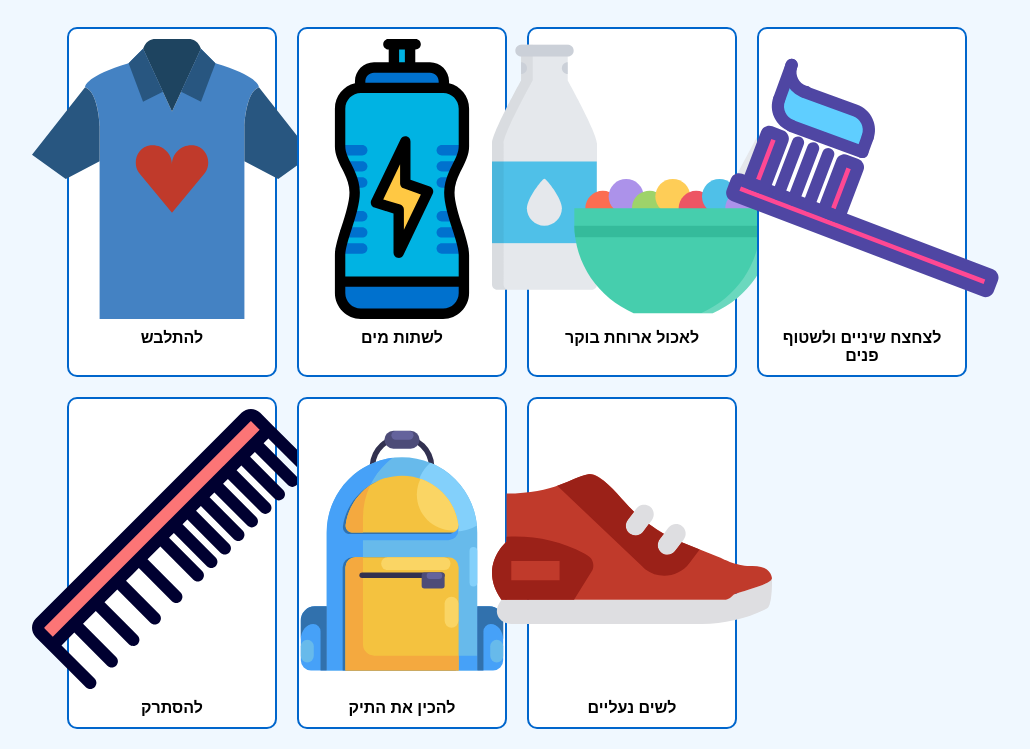
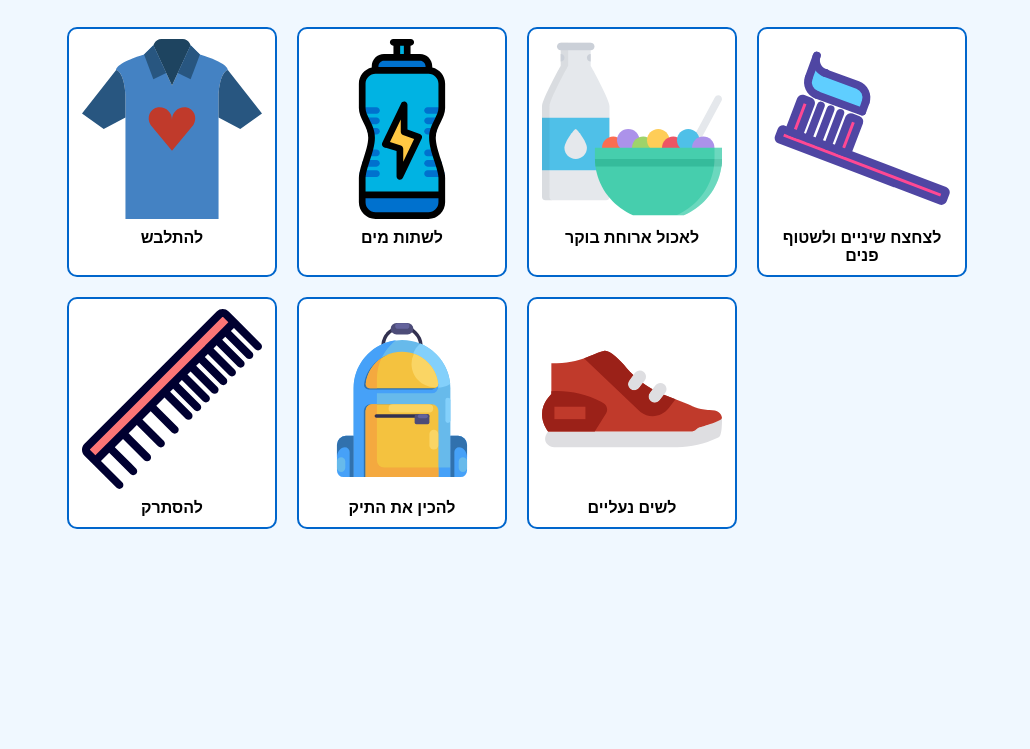
Before and after one commit to YuriPersonal/mornig-chores, a plain HTML site: page index.html in a window 1280 px wide. Shown: the part 81-830 px from the top of the page, without its empty margins (123-1153 px from the left). After the commit the page ends 800 px from the top, so only its background shows below. Drawn offline with Linux system fonts and the light colour scheme.

Commit message:
Update index.html

```diff
--- a/index.html
+++ b/index.html
@@ -41,8 +41,8 @@
       color: #666;
     }
     .chore img, .chore svg {
-      width: 280px;
-      height: 280px;
+      width: 180px;
+      height: 180px;
       object-fit: contain;
       margin-bottom: 10px;
     }
```
